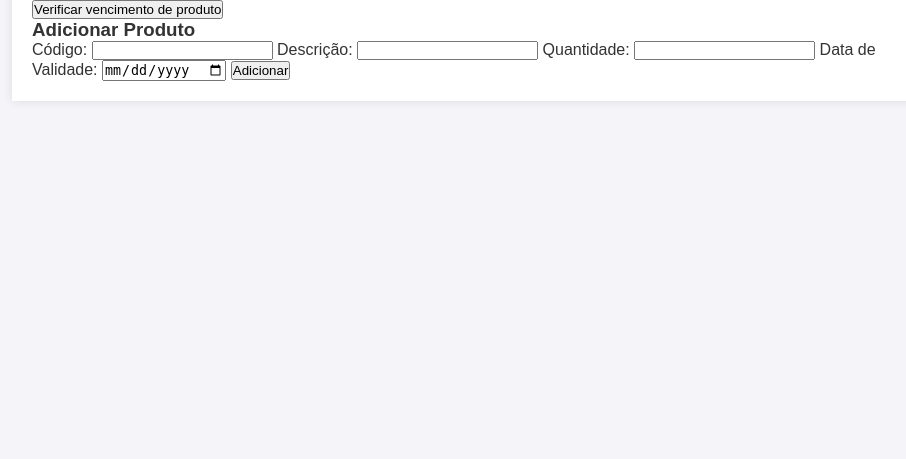
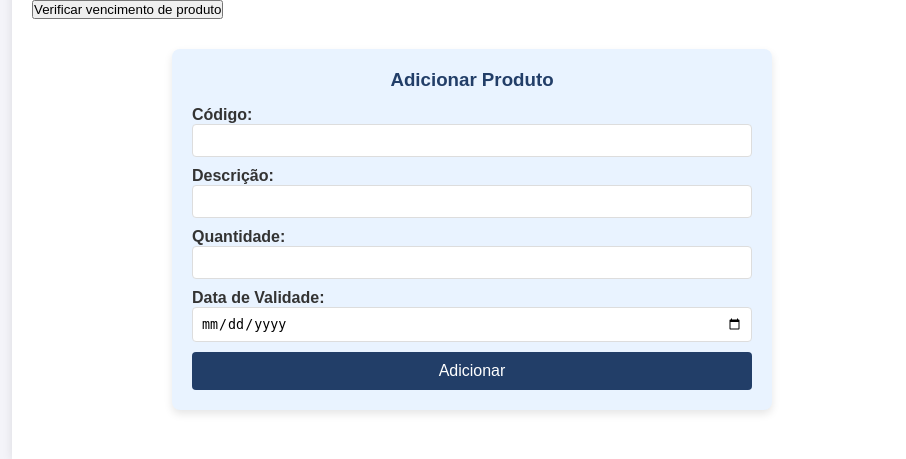
Before and after one commit to Jaogp/Desafio01, a PHP site: page /index.html in a window 1280 px wide. Shown: the part 291-750 px from the top of the page, without its empty margins (168-1074 px from the left). Run offline with PHP 8.4, Linux system fonts and the light colour scheme.

Commit message:
Update estilo_projeto.css

```diff
--- a/estilo_projeto.css
+++ b/estilo_projeto.css
@@ -135,6 +78,60 @@ th {
 td {
     background-color: #fff;
 }
+
+
+#adicionar-produto {
+    margin-top: 20px;
+    padding: 20px;
+    border-radius: 8px;
+    background-color: #e9f3ff;
+    box-shadow: 0 4px 8px rgba(0, 0, 0, 0.1);
+    max-width: 600px;
+    margin: 30px auto;
+    text-align: center;
+}
+
+#adicionar-produto h3 {
+    color: hsl(216, 51%, 27%);
+    margin-bottom: 15px;
+}
+
+#form-adicionar-produto {
+    display: flex;
+    flex-direction: column;
+    gap: 10px;
+}
+
+#form-adicionar-produto label {
+    font-weight: bold;
+    color: #333;
+    display: flex;
+    flex-direction: column;
+    align-items: start;
+}
+
+#form-adicionar-produto input {
+    padding: 8px;
+    border: 1px solid #ddd;
+    border-radius: 4px;
+    width: 100%;
+}
+
+#form-adicionar-produto button {
+    background-color: hsl(216, 51%, 27%);
+    color: #fff;
+    padding: 10px;
+    border: none;
+    border-radius: 4px;
+    cursor: pointer;
+    font-size: 1em;
+    transition: background-color 0.3s;
+}
+
+#form-adicionar-produto button:hover {
+    background-color: hsl(216, 51%, 37%);
+}
+
 
 /* Modal de Alerta */
 .modal {
```
Also changed, not shown: other parts of estilo_projeto.css (+1 -58 lines).
